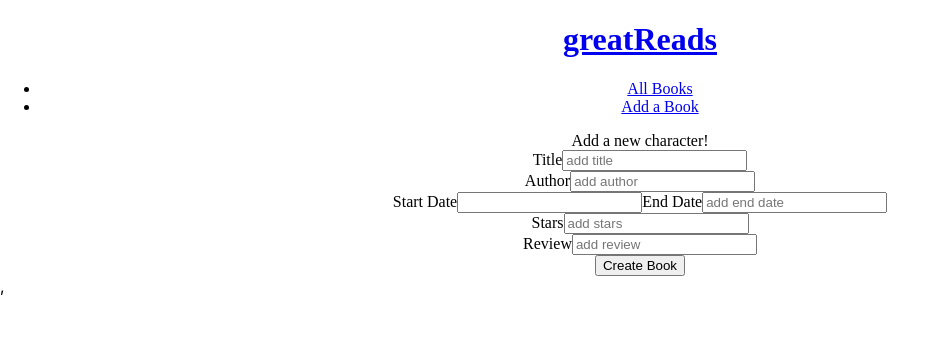
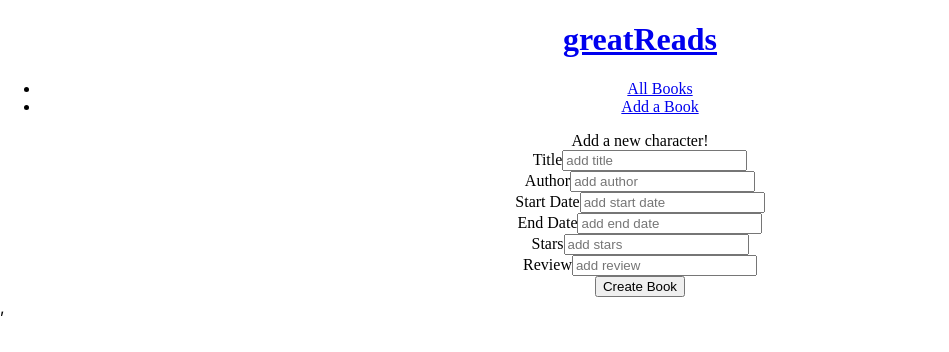
Before and after one commit to caseyvaughn/greatReads, a React (Create React App) app in the folder client/: page /add in a window 1280 px wide. Shown: the top 352 px of the page, without its empty margins (0-949 px from the left). Built offline with nearby package versions, Linux system fonts and the light colour scheme; a web font is replaced by a local one.

Commit message:
added delete component

```diff
--- a/client/package.json
+++ b/client/package.json
@@ -13,6 +13,7 @@
     "react-hook-form": "^7.22.5",
     "react-router-dom": "^6.2.1",
     "react-scripts": "5.0.0",
+    "react-simple-star-rating": "^4.0.5",
     "web-vitals": "^2.1.3"
   },
   "scripts": {
--- a/client/src/components/ BookDetail.jsx
+++ b/client/src/components/ BookDetail.jsx
@@ -1,6 +1,7 @@
 import { useState, useEffect } from "react";
 import { useParams} from "react-router-dom";
 import api from '../services/apiConfig/index.js';
+import Delete from "./Delete.jsx";
 
 
 export default function BookDetail() {
@@ -24,6 +25,8 @@ export default function BookDetail() {
       <h5>{book.fields?.endDate}</h5>
       <h5>{book.fields?.stars}</h5>
       <p>{book.fields?.review}</p>
+
+      <Delete id={id}/>
     </div>
   )
 }
--- a/client/src/components/AddBook.jsx
+++ b/client/src/components/AddBook.jsx
@@ -5,11 +5,11 @@ import Form from "./Form";
 
 const defaultInput = {
   title: "",
-  // author: "",
-  // startDate: "",
-  // endDate: "",
-  // stars: "",
-  // review: "",
+  author: "",
+  startDate: "",
+  endDate: "",
+  stars: "",
+  review: "",
 }
 export default function AddBook() {
   const [input, setInput] = useState(defaultInput)
@@ -31,6 +31,14 @@ export default function AddBook() {
     }));
   };
 
+  const handleDateInput = (e) =>{
+    const { id, value } = e.target;
+    setInput((prevInput) => ({
+      ...prevInput,
+      [id]: value,
+    }))
+  }
+
   return (
     <div>
       Add a new character!
@@ -38,6 +46,7 @@ export default function AddBook() {
         input={input}
         handleTextInput={handleTextInput}
         handleSubmit={handleSubmit}
+        handleDateInput={handleDateInput}
         type={"Create"}/>
     </div>
   )
--- /dev/null
+++ b/client/src/components/Delete.jsx
@@ -0,0 +1,17 @@
+import api from "../services/apiConfig";
+import { useNavigate } from "react-router-dom";
+
+
+export default function Delete(props) {
+  const navigate = useNavigate();
+
+  const handleDelete = async () => {
+    await api.delete(`/${props.id}`);
+    navigate("/")
+  }
+  return (
+    <div>
+      <button onClick={handleDelete}>Delete Book</button>
+    </div>
+  )
+}
--- a/client/src/components/Form.jsx
+++ b/client/src/components/Form.jsx
@@ -1,8 +1,10 @@
 
-import StartDatePicker from "./StartDatePicker";
+// import StartDatePicker from "./StartDatePicker";
 import DatePicker from "react-datepicker";
 import "react-datepicker/dist/react-datepicker.css";
-import { useForm, Controller } from "react-hook-form";
+import { useForm, Controller, SubmitHandler } from "react-hook-form";
+// import { getValue } from "@testing-library/user-event/dist/utils";
+// import AddBook from "./AddBook";
 
 
 export default function Form(props) {
@@ -10,11 +12,12 @@ export default function Form(props) {
   const { handleSubmit, control, errors } = useForm();
   //may need to add handle text input as well ??????
 
-
-  console.log(props);
   return (
     <div>
-      <form onSubmit={props.handleSubmit}>
+      {/* <form onSubmit={props.handleSubmit}> */}
+      <form onSubmit={handleSubmit(data=>console.log(data))}>
+
+
         <label>Title</label>
         <input
           id="title"
@@ -31,27 +34,27 @@ export default function Form(props) {
           onChange={props.handleTextInput} />
         <br />
 
+
         {/* <label>Start Date</label>
+        <Controller
+          name="startDate"
+          control={control}
+          defaultValue={null}
+          render={({ field }) => (
+            <DatePicker
+              onChange={(e) => field.onChange = (e)}
+              selected={field.value}
+              placeholderText="select start date"
+            />
+          )}/> */}
+
+          <label>Start Date</label>
         <input
           id="startDate"
           value={startDate}
           placeholder="add start date"
           onChange={props.handleTextInput} />
-        <br /> */}
-        <label>Start Date</label>
-        <Controller
-          name="startDate"
-          control={control}
-          defaultValue={null}
-          render={
-            ({ onChange, value }) =>
-              <DatePicker
-                onChange={props.handleTextInput}
-                selected={value}
-                placeholder="select start date"/>
-          }/>
-
-        {/* <StartDatePicker /> */}
+        <br />
 
         <label>End Date</label>
         <input
```
Also changed, not shown: 1 other file (tests, documents, lock files or other folders).
